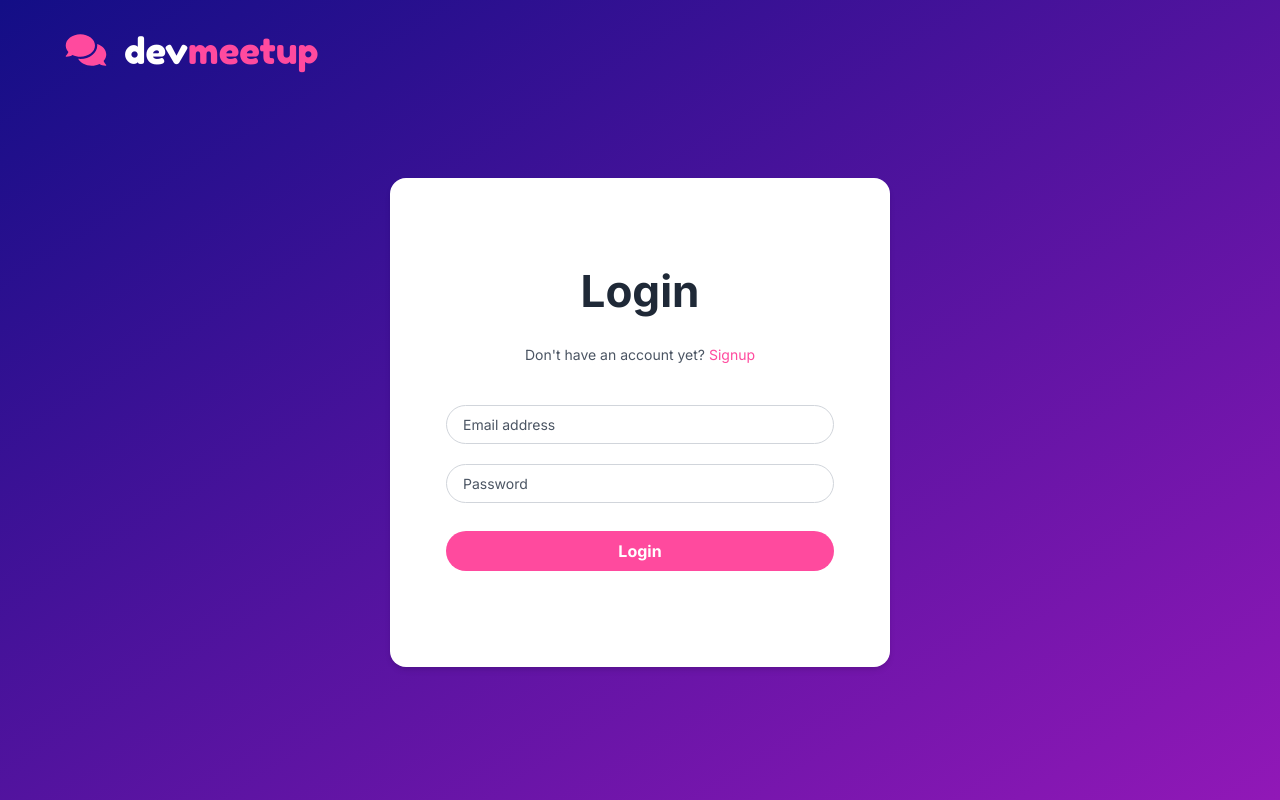
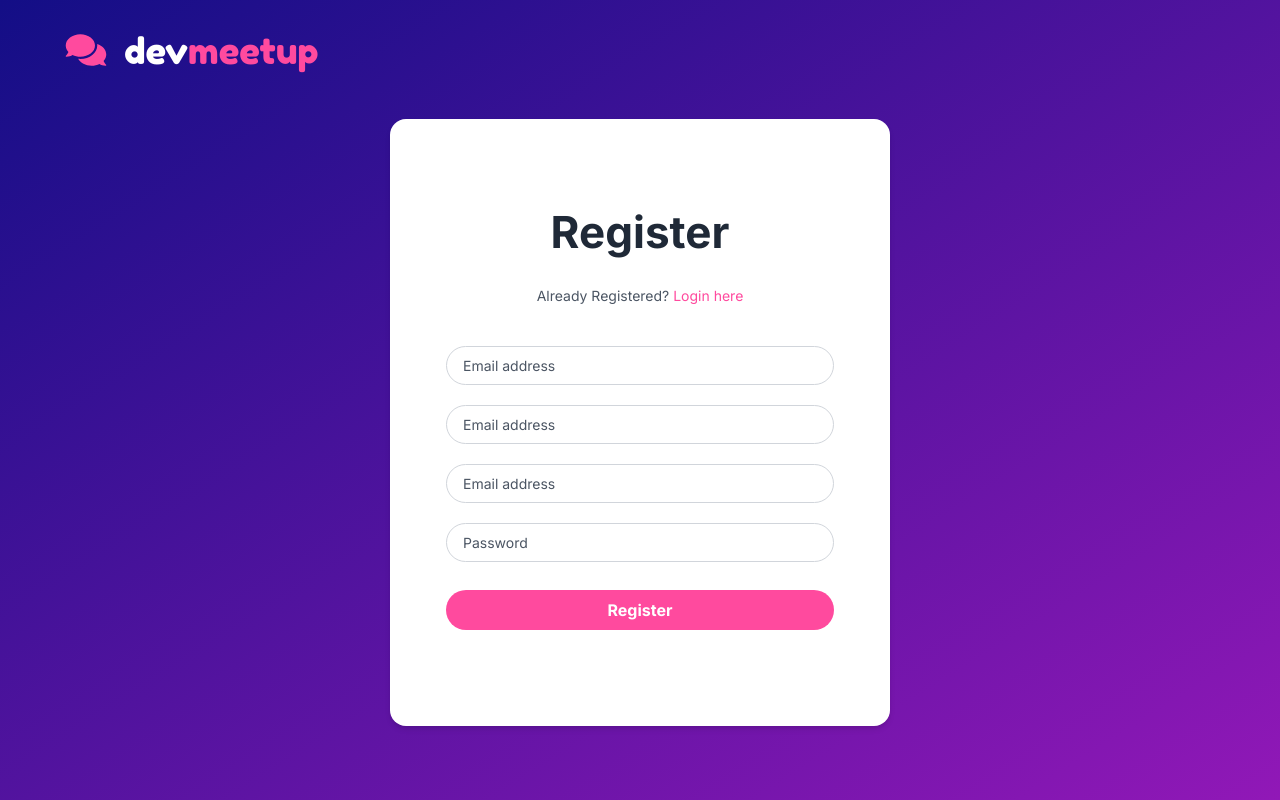
Before and after one commit to thiagocabralcorreia/dev-meetup, a React (Create React App) app in the folder frontend/: page /register in a window 1280 px wide. Built offline with nearby package versions, Linux system fonts and the light colour scheme.

Commit message:
Add routes and animations

```diff
--- a/frontend/package.json
+++ b/frontend/package.json
@@ -10,9 +10,11 @@
     "@types/node": "^16.18.14",
     "@types/react": "^18.0.28",
     "@types/react-dom": "^18.0.11",
+    "framer-motion": "^10.2.5",
     "react": "^18.2.0",
     "react-dom": "^18.2.0",
     "react-icons": "^4.8.0",
+    "react-router-dom": "^6.9.0",
     "react-scripts": "5.0.1",
     "typescript": "^4.9.5",
     "web-vitals": "^2.1.4"
--- a/frontend/src/App.tsx
+++ b/frontend/src/App.tsx
@@ -1,12 +1,10 @@
+import AppRoutes from "./routes";
 import "./App.css";
-import Header from "./components/Header";
-import Login from "./pages/Login";
 
 function App() {
   return (
     <div className="w-full h-screen bg-gradient-to-br from-pblue to-ppurple">
-      <Header />
-      <Login />
+      <AppRoutes />
     </div>
   );
 }
--- a/frontend/src/components/Header.tsx
+++ b/frontend/src/components/Header.tsx
@@ -1,13 +1,22 @@
+import { motion } from "framer-motion";
 import { FaComments } from "react-icons/fa";
+import { Link } from "react-router-dom";
 
 function Header() {
   return (
-    <div className="flex content-center gap-4 py-6 px-16">
-      <FaComments className="pt-2 text-3xl text-primary" />
-      <h1 className="font-fredoka text-2xl text-white">
-        dev<span className="text-primary">meetup</span>
-      </h1>
-    </div>
+    <Link to={"/"}>
+      <motion.div
+        initial={{ opacity: 0 }}
+        animate={{ opacity: 1 }}
+        transition={{ ease: "easeInOut", duration: 0.6, delay: 0.2 }}
+        className="flex content-center gap-4 py-6 px-16"
+      >
+        <FaComments className="pt-2 text-3xl text-primary" />
+        <h1 className="font-fredoka text-2xl text-white">
+          dev<span className="text-primary">meetup</span>
+        </h1>
+      </motion.div>
+    </Link>
   );
 }
 
--- a/frontend/src/pages/Login.tsx
+++ b/frontend/src/pages/Login.tsx
@@ -1,4 +1,6 @@
+import { motion } from "framer-motion";
 import React, { useState } from "react";
+import { Link } from "react-router-dom";
 import Input from "../components/Input";
 
 const Login = () => {
@@ -21,9 +23,17 @@ const Login = () => {
   return (
     <div className="form-wrapper">
       <form onSubmit={handleSubmit} className="form">
+        <motion.div
+          initial={{ opacity: 0 }}
+          animate={{ opacity: 1 }}
+          transition={{ ease: "easeInOut", duration: 0.6, delay: 0.2 }}
+        >
           <h1 className="form-title">Login</h1>
           <p className="form-subtitle">
-          Don't have an account yet? <a className="form-link">Signup</a>
+            Don't have an account yet?{" "}
+            <Link to={"/register"} className="form-link">
+              Signup
+            </Link>
           </p>
           <Input
             type="email"
@@ -46,6 +56,7 @@ const Login = () => {
           <button type="submit" className="form-buttom">
             Login
           </button>
+        </motion.div>
       </form>
     </div>
   );
--- a/frontend/src/pages/Register.tsx
+++ b/frontend/src/pages/Register.tsx
@@ -1,4 +1,6 @@
+import { motion } from "framer-motion";
 import React, { useState } from "react";
+import { Link } from "react-router-dom";
 import Input from "../components/Input";
 
 const Register = () => {
@@ -33,9 +35,17 @@ const Register = () => {
   return (
     <div className="form-wrapper">
       <form onSubmit={handleSubmit} className="form">
+        <motion.div
+          initial={{ opacity: 0 }}
+          animate={{ opacity: 1 }}
+          transition={{ ease: "easeInOut", duration: 0.6, delay: 0.2 }}
+        >
           <h1 className="form-title">Register</h1>
           <p className="form-subtitle">
-          Already Registered? <a className="form-link">Login here</a>
+            Already Registered?{" "}
+            <Link to={"/"} className="form-link">
+              Login here
+            </Link>
           </p>
           <Input
             type="text"
@@ -76,6 +86,7 @@ const Register = () => {
           <button type="submit" className="form-buttom">
             Register
           </button>
+        </motion.div>
       </form>
     </div>
   );
--- /dev/null
+++ b/frontend/src/routes.js
@@ -0,0 +1,16 @@
+import { BrowserRouter as Router, Routes, Route } from "react-router-dom";
+import Login from "./pages/Login";
+import Register from "./pages/Register";
+import Header from "./components/Header";
+
+export default function AppRoutes() {
+  return (
+    <Router>
+      <Header />
+      <Routes>
+        <Route path="/" element={<Login />} />
+        <Route path="/register" element={<Register />} />
+      </Routes>
+    </Router>
+  );
+}
```
Also changed, not shown: 1 other file (tests, documents, lock files or other folders). Lines whose indentation alone changed are shown as unchanged.
